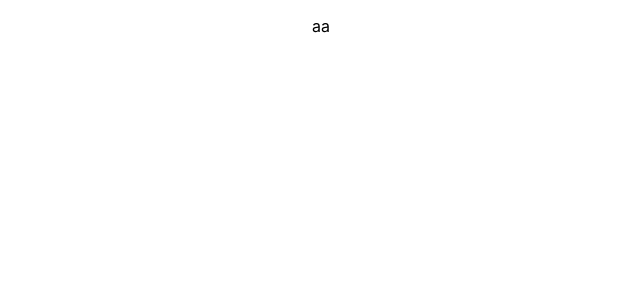
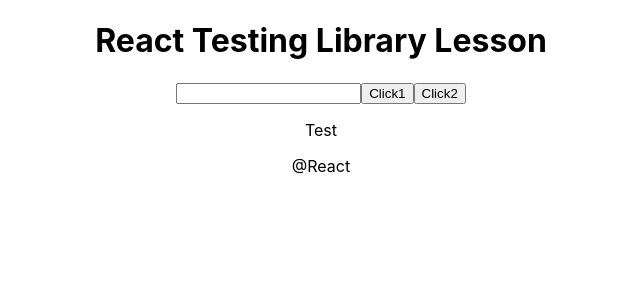
Before and after one commit to KNR1009/react-testing-library, a React (Create React App) app: page / in a window 1280 px wide. Shown: the top 300 px of the page, without its empty margins (319-959 px from the left). Built offline with nearby package versions, Linux system fonts and the light colour scheme.

Commit message:
コンポーネントテスト

```diff
--- a/src/App.tsx
+++ b/src/App.tsx
@@ -1,12 +1,10 @@
-import React from "react";
-import logo from "./logo.svg";
-import { Counter } from "./features/counter/Counter";
 import "./App.css";
+import { Render } from "./Render";
 
 function App() {
   return (
     <div className="App">
-      <p>aa</p>
+      <Render />
     </div>
   );
 }
--- /dev/null
+++ b/src/Render.tsx
@@ -0,0 +1,14 @@
+import React from "react";
+
+export const Render = () => {
+  return (
+    <div>
+      <h1>React Testing Library Lesson</h1>
+      <input type="text" />
+      <button>Click1</button>
+      <button>Click2</button>
+      <p>Test</p>
+      <span data-testid="copyright">@React</span>
+    </div>
+  );
+};
```
Also changed, not shown: 2 other files (tests, documents, lock files or other folders).
